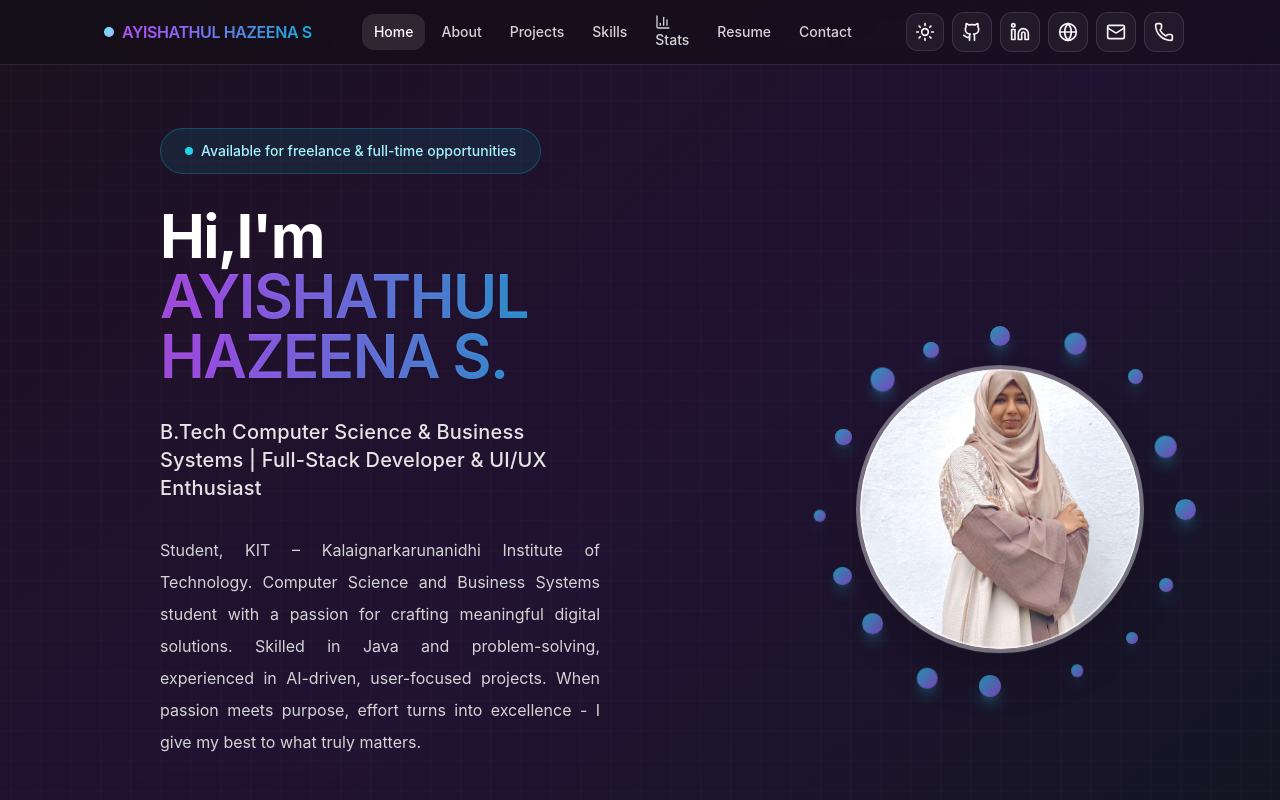
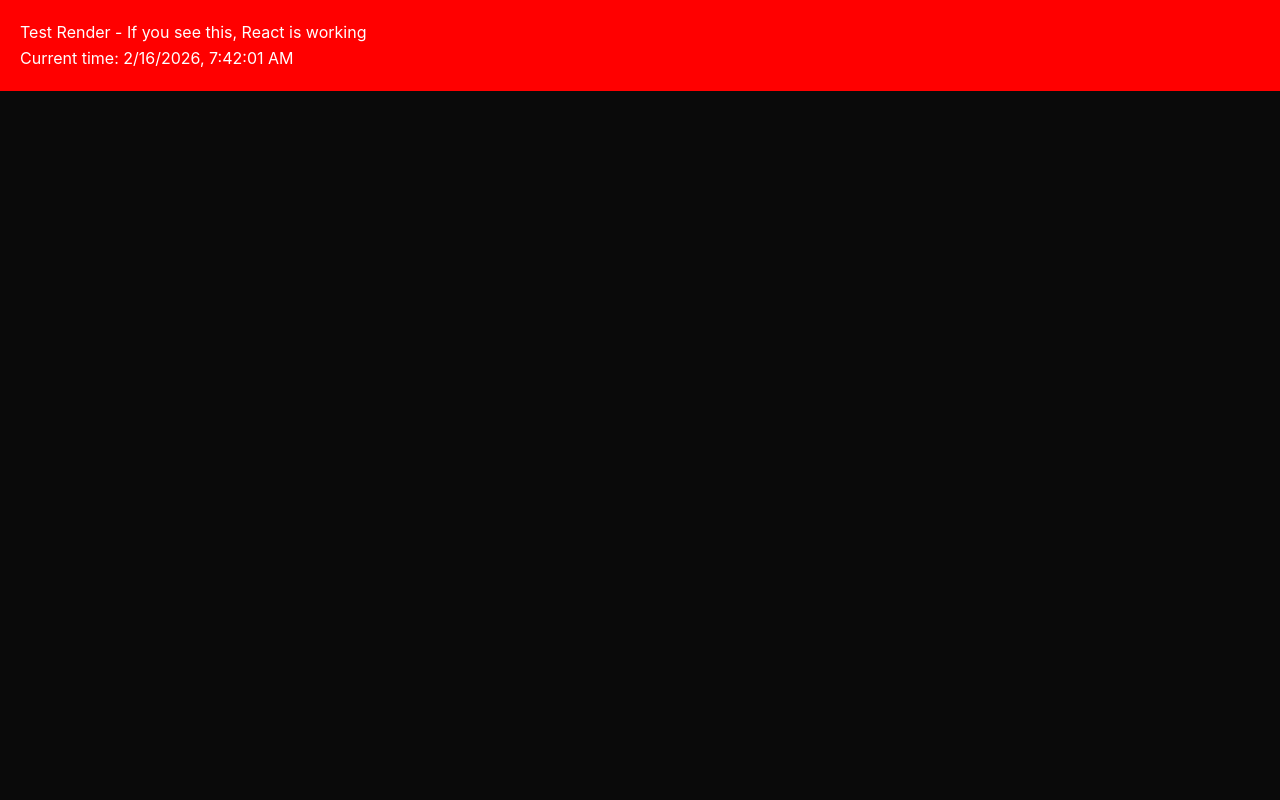
Before and after one commit to HazSha28/Portfolio, a React (Vite) app: page / in a window 1280 px wide. Shown: the top 800 px of the page. Built offline with nearby package versions, Linux system fonts and the light colour scheme.

Commit message:
Debug: Create simple test render to isolate blank page issue

```diff
--- a/src/main.jsx
+++ b/src/main.jsx
@@ -3,8 +3,30 @@ import ReactDOM from "react-dom/client";
 import App from "./App.jsx";
 import "./index.css";
 
-ReactDOM.createRoot(document.getElementById("root")).render(
-  <React.StrictMode>
-    <App />
-  </React.StrictMode>
-);
+console.log("Main.jsx loaded");
+
+// Simple render test
+try {
+  const rootElement = document.getElementById("root");
+  console.log("Root element found:", rootElement);
+
+  ReactDOM.createRoot(rootElement).render(
+    <React.StrictMode>
+      <div style={{ padding: "20px", background: "red", color: "white" }}>
+        <h1>Test Render - If you see this, React is working</h1>
+        <p>Current time: {new Date().toLocaleString()}</p>
+      </div>
+    </React.StrictMode>
+  );
+
+  console.log("React render completed");
+} catch (error) {
+  console.error("Render error:", error);
+  document.body.innerHTML = `
+    <div style="padding: 20px; background: #f00; color: white; font-family: Arial;">
+      <h1>React Error</h1>
+      <p>${error.message}</p>
+      <p>Check console for more details</p>
+    </div>
+  `;
+}
```
Also changed, not shown: 1 other file (tests, documents, lock files or other folders).
